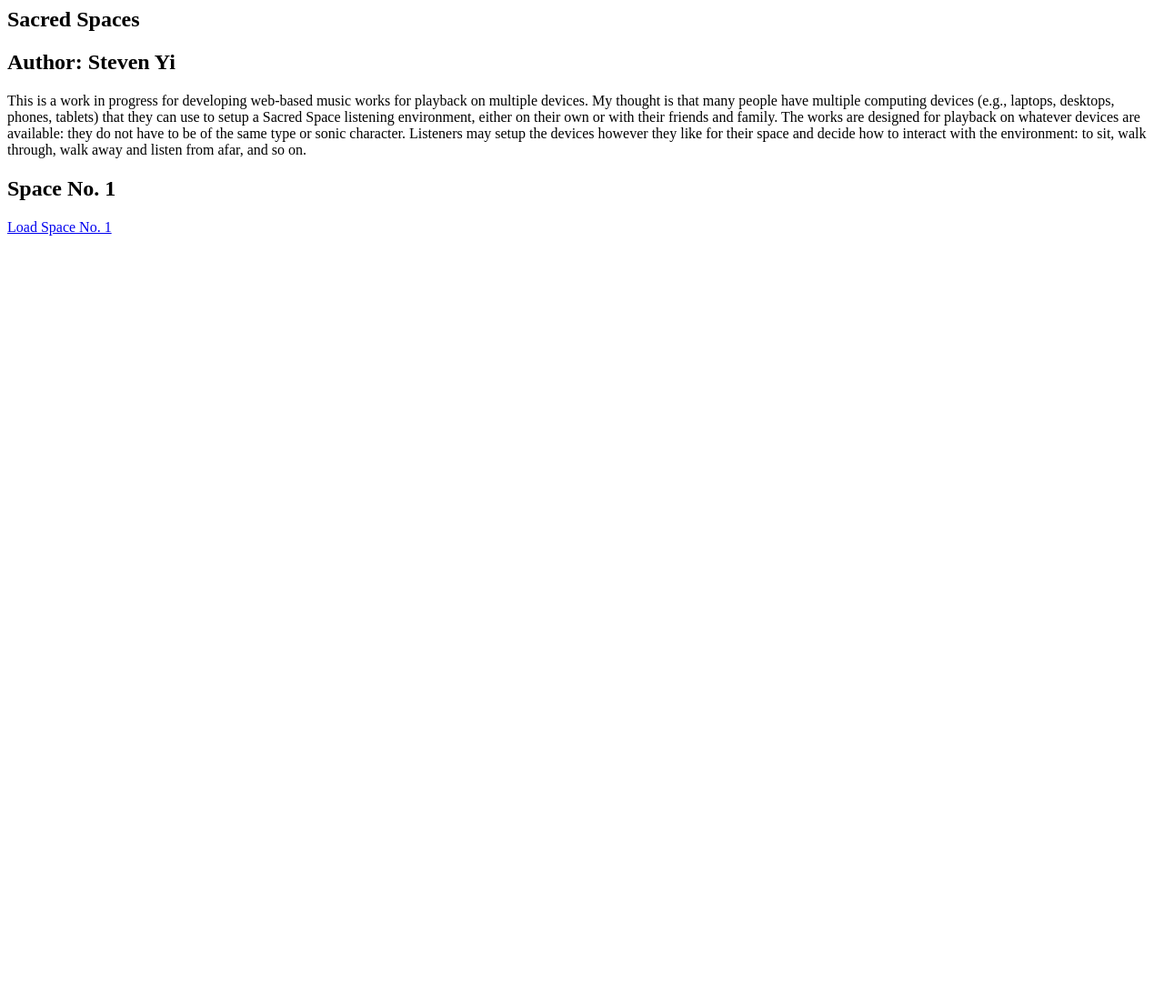
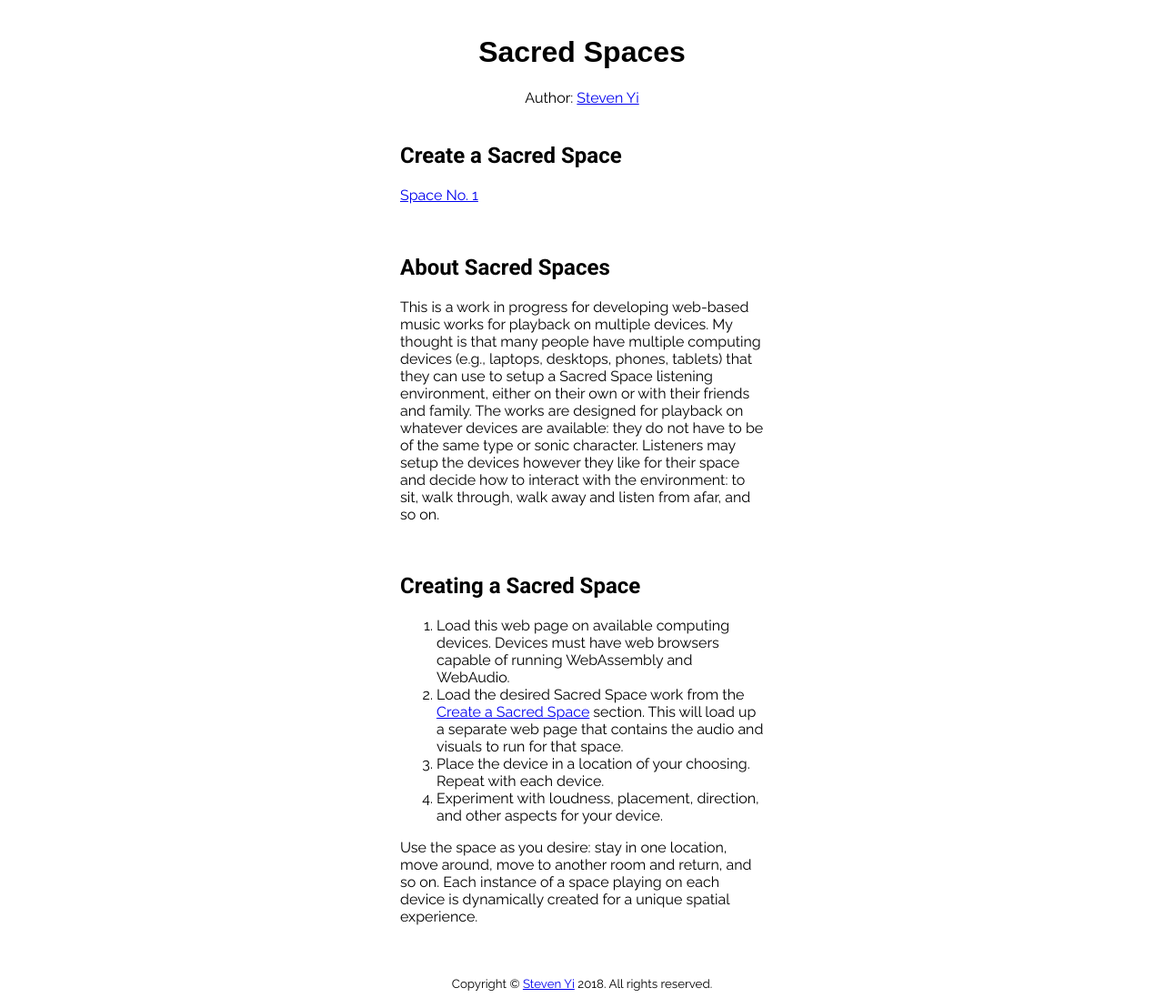
Before and after one commit to kunstmusik/sacred-spaces, a plain HTML site: page index.html in a window 1280 px wide. Shown: the whole page at 91% size. Before the commit the page ends 800 px from the top, so only its background shows below. Drawn offline with Linux system fonts and the light colour scheme.

Commit message:
worked on design

```diff
--- a/index.html
+++ b/index.html
@@ -2,13 +2,25 @@
 
   <head>
     <title>Steven Yi - Sacred Spaces</title>
+    <link href="https://fonts.googleapis.com/css?family=Raleway|Roboto:400,700" rel="stylesheet">
+    <link href="sacred-spaces.css" rel="stylesheet">
   </head>
   <body>
 
+    <header>
+      <h1>Sacred Spaces</h1>
+      Author: <a href="http://kunstmusik.com">Steven Yi</a>
+    </header>
+
+    <main>
+
       <section>
-      <h1>Sacred Spaces</h1>
-      <h2>Author: Steven Yi</h2>
+        <h1><a name="sacredSpaces">Create a Sacred Space</a></h1>
+        <p><a href="space1.html">Space No. 1</a></p>
+      </section>
 
+      <section>
+        <h1>About Sacred Spaces</h1>
         <p>This is a work in progress for developing web-based music works for
         playback on multiple devices. My thought is that many people have
         multiple computing devices (e.g., laptops, desktops, phones, tablets)
@@ -22,10 +34,25 @@
       </section>
 
       <section>
-      <h1>Space No. 1</h1>
-      <p><a href="space1.html">Load Space No. 1</a></p>
+        <h1>Creating a Sacred Space</h1>
+        <ol>
+          <li>Load this web page on available computing devices. Devices must have
+            web browsers capable of running WebAssembly and WebAudio.</li>
+          <li>Load the desired Sacred Space work from the <a href="#sacredSpaces">Create a Sacred Space</a> section.
+            This will load up a separate web page that contains the audio and visuals to run for that space.</li>
+          <li>Place the device in a location of your choosing. Repeat with each device.</li>
+          <li>Experiment with loudness, placement, direction, and other aspects for your device.</li>
+        </ol>
+
+        <p>Use the space as you desire: stay in one location, move around, move to another room and return, and so on. Each instance of a space playing on each device is dynamically created for a unique spatial experience.</p>
+
       </section>
 
+    </main>
+
+    <footer>
+      <small>Copyright &copy; <a href="http://kunstmusik.com">Steven Yi</a> 2018. All rights reserved.</small>
+    </footer>
   </body>
 
 </html>
--- /dev/null
+++ b/sacred-spaces.css
@@ -0,0 +1,36 @@
+body {
+  font-family: 'Raleway', sans-serif;
+}
+
+header, main, footer {
+  max-width: 400px;
+  margin: auto;
+}
+
+header, footer {
+  text-align: center;
+}
+
+header {
+  padding: 10px 0px;
+}
+
+header>h1 {
+  font-family: 'Roboto Bold', sans-serif;
+}
+
+h1 {
+  font-family: 'Roboto', sans-serif;
+}
+
+section {
+  padding: 10px 0px;
+}
+
+footer {
+  padding-top: 30px;
+}
+
+.centered {
+  text-align: center;
+}
```
Also changed, not shown: space1.html (+15 -3 lines). Lines whose indentation alone changed are shown as unchanged.
